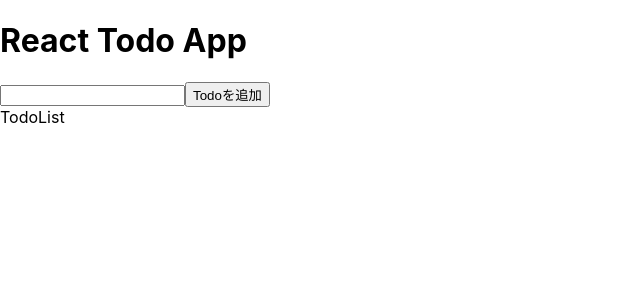
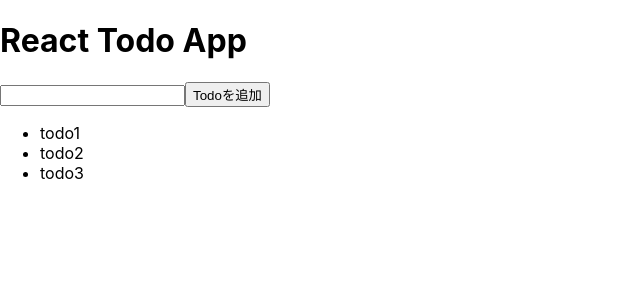
Before and after one commit to boon2187/react-too-app, a React (Create React App) app: page / in a window 1280 px wide. Shown: the top 300 px of the page, without its empty margins (0-640 px from the left). Built offline with nearby package versions, Linux system fonts and the light colour scheme.

Commit message:
仮のtodoをtodosステートの初期値として渡してとりあえず表示するようにした。

```diff
--- a/src/App.js
+++ b/src/App.js
@@ -8,14 +8,14 @@ import TodoList from './conponents/TodoList';
 
 function App() {
   // Todoを保持するstateを作成
-  const [todos, setTodos] = useState();
+  const [todos, setTodos] = useState(["todo1","todo2","todo3"]);
 
 
   return (
     <div >
       <Header />
       <Input />
-      <TodoList />
+      <TodoList todos={todos} />
     </div>
   );
 }
--- a/src/conponents/Todo.jsx
+++ b/src/conponents/Todo.jsx
@@ -1,8 +1,8 @@
 import React from 'react'
 
-const Todo = () => {
+const Todo = ({todo}) => {
   return (
-    <div>Todo</div>
+    <li>{todo}</li>
   )
 }
 
--- a/src/conponents/TodoList.jsx
+++ b/src/conponents/TodoList.jsx
@@ -1,8 +1,11 @@
 import React from 'react'
+import Todo from './Todo'
 
-const TodoList = () => {
+const TodoList = ({todos}) => {
   return (
-    <div>TodoList</div>
+    <ul>
+        {todos.map((todo, index) => <Todo key={index} todo={todo} />)}
+    </ul>
   )
 }
 
```
